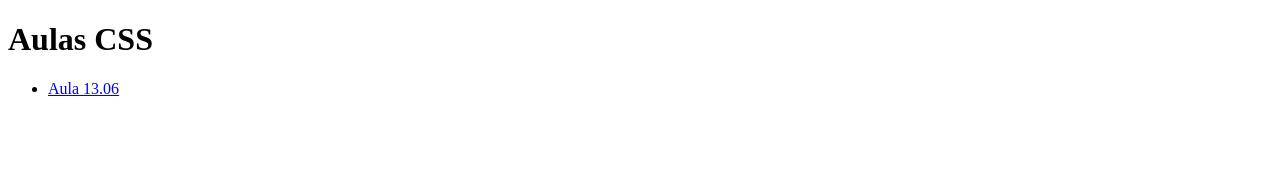
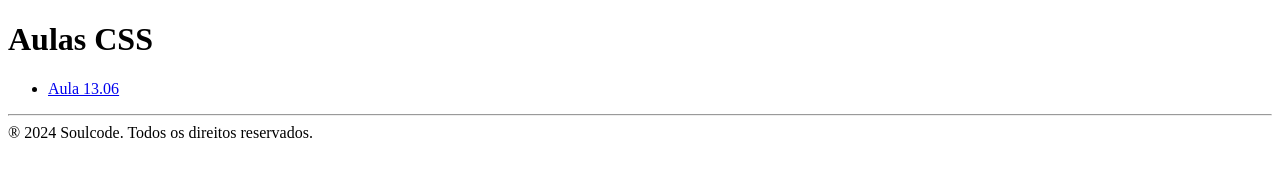
Before and after one commit to AndreinaLima/AULA1-CSS, a plain HTML site: page index.html in a window 1280 px wide. Drawn offline with Linux system fonts and the light colour scheme.

Commit message:
footer adicionado

```diff
--- a/index.html
+++ b/index.html
@@ -15,6 +15,10 @@
       </ul>
     </nav>
   </main>
+  <footer>
+    <hr>
+    ® 2024 Soulcode. Todos os direitos reservados.
+  </footer>
 </body>
 
 </html>
```
